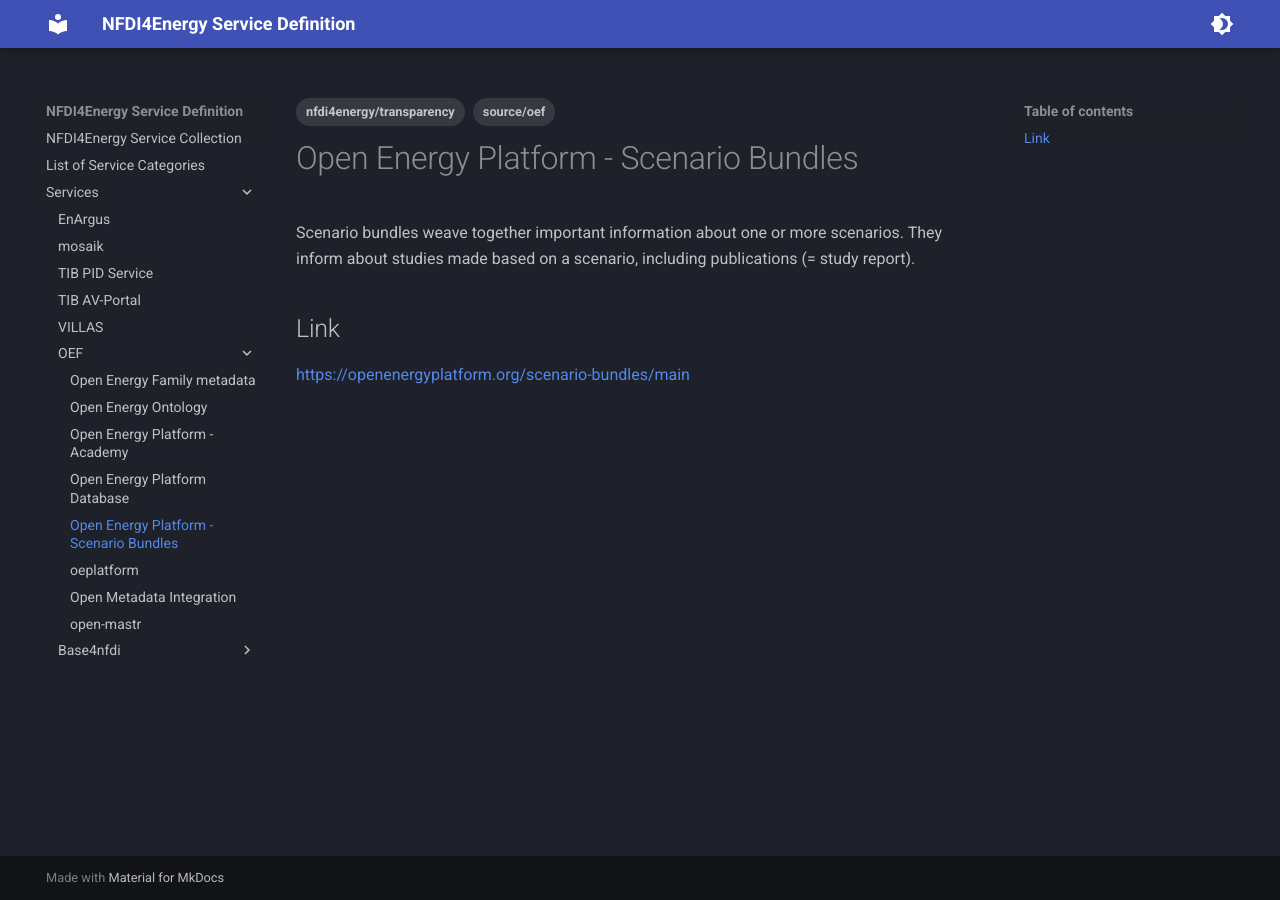
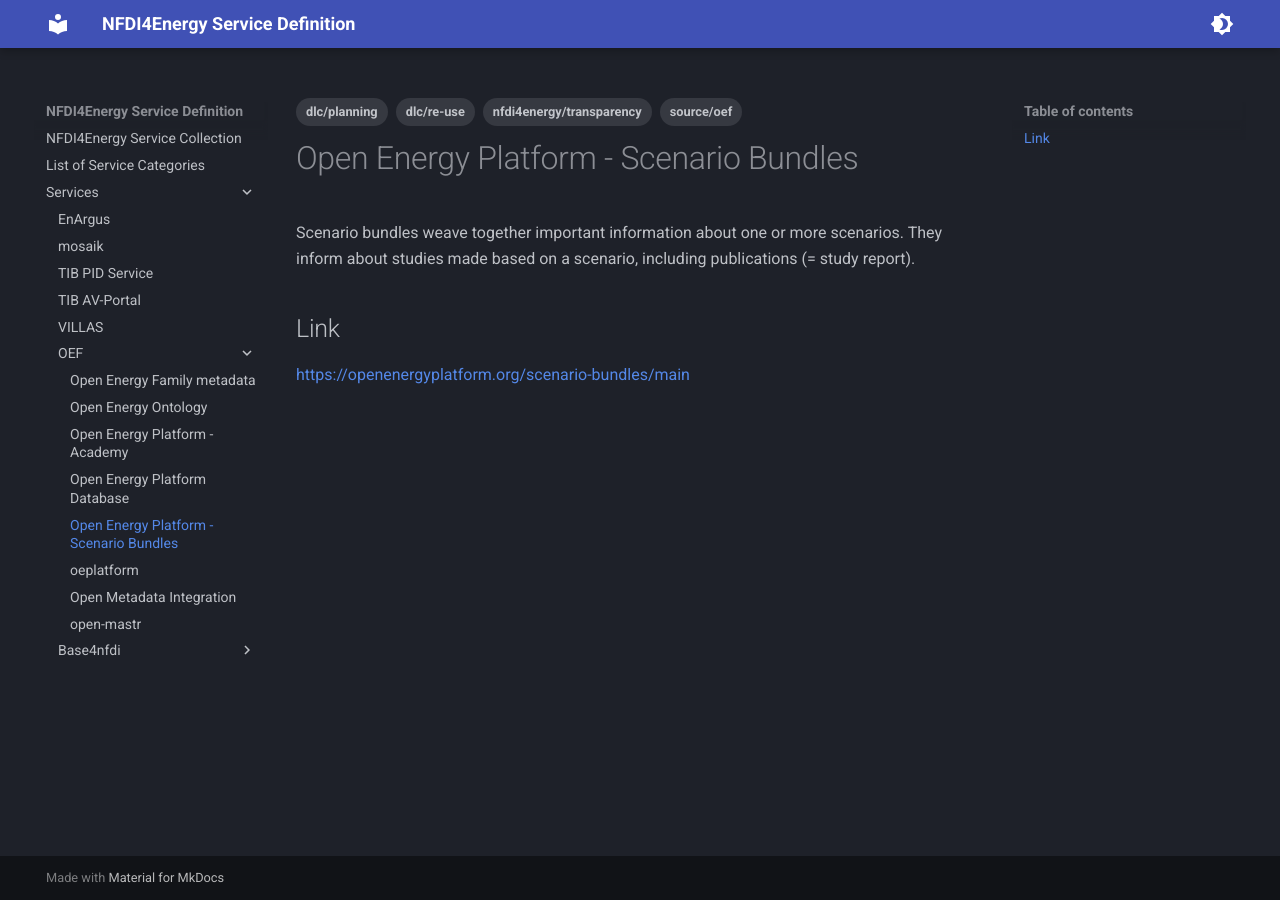
Before and after one commit to NFDI4Energy/service-portfolio, an MkDocs documentation site: the page built from docs/services/OEF/oep-scenario.md, in a window 1280 px wide. Built offline with MkDocs 1.6.1 and Material for MkDocs 9.7.7, drawn with Linux system fonts in a browser that asks for light colours.

Commit message:
Add tags

```diff
--- a/docs/services/OEF/oep-scenario.md
+++ b/docs/services/OEF/oep-scenario.md
@@ -3,6 +3,8 @@
 tags:
     - nfdi4energy/transparency
     - source/oef
+    - dlc/re-use
+    - dlc/planning
 ---
 # Open Energy Platform - Scenario Bundles
 Scenario bundles weave together important information about one or more scenarios. They inform about studies made based on a scenario, including publications (= study report).
```
Also changed, not shown: docs/services/OEF/oeplatform.md (+1 -0 lines), docs/services/base4nfdi/dmp4nfdi.md (+1 -0 lines).
